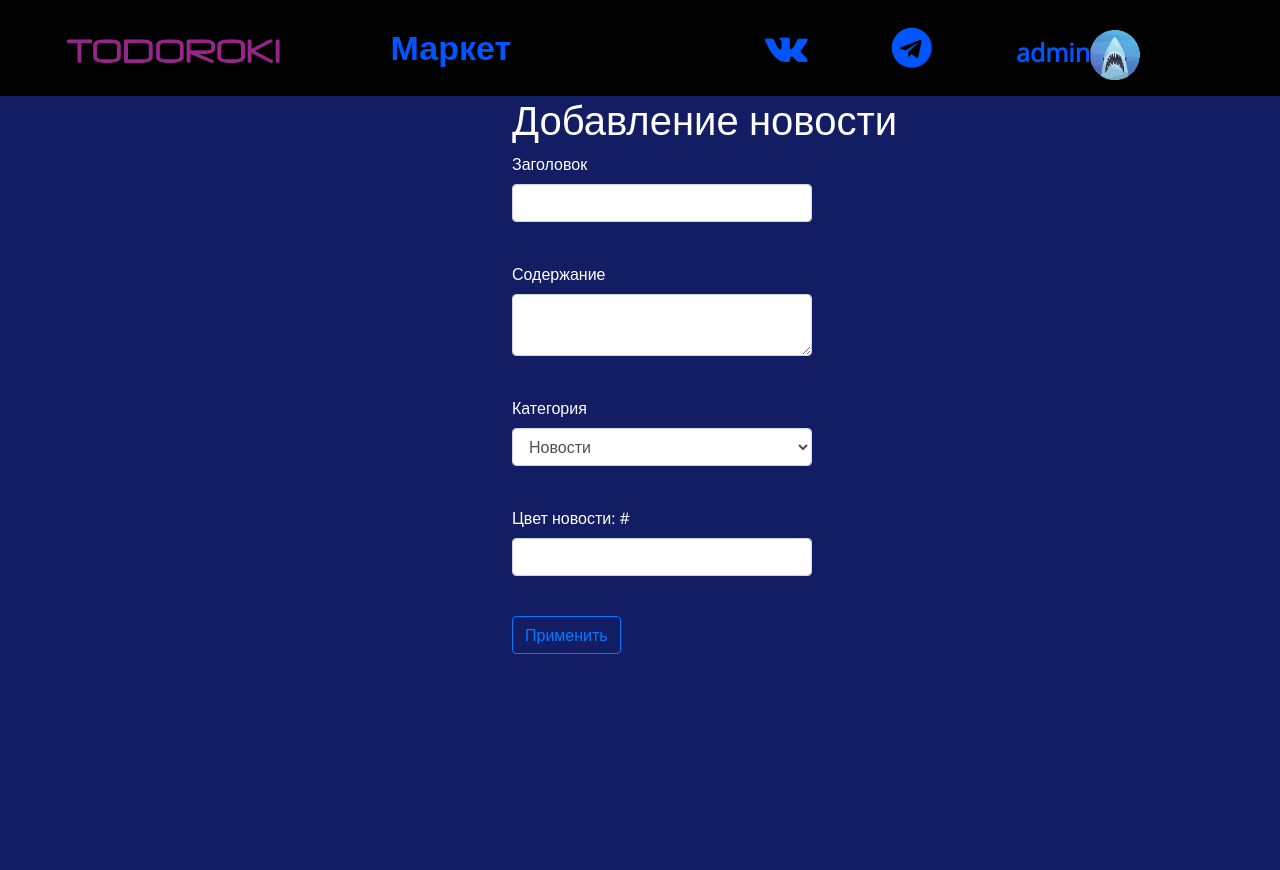
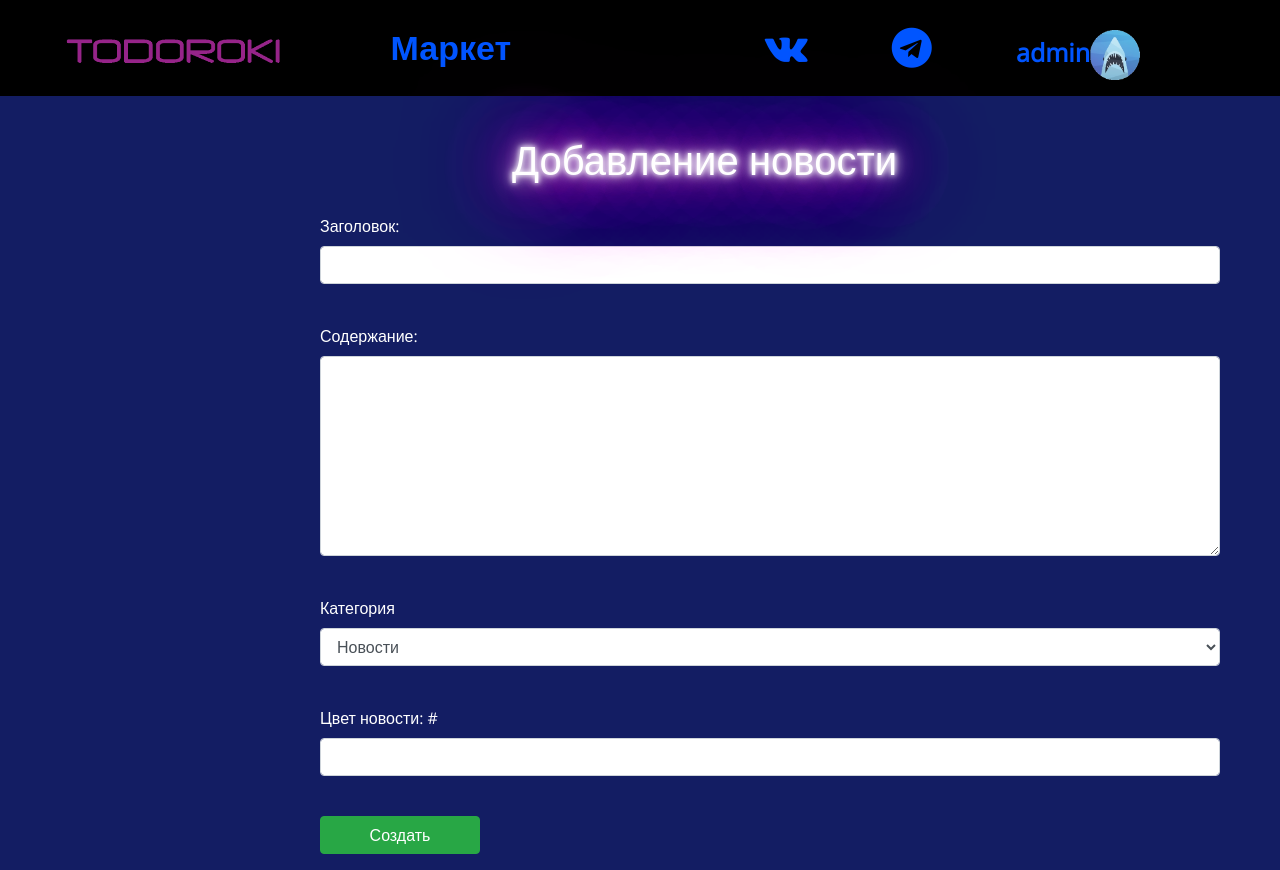
Before and after one commit to OhMyGodness123/WEB_SANYA_ANDREY, a Flask app: page /news in a window 1280 px wide. Before the commit the page ends 654 px from the top, so only its background shows below. Run offline with Flask 2, Linux system fonts and the light colour scheme; a user stored in the database is signed in; some libraries are stand-ins or nearby versions.

Commit message:
Remake change news

```diff
--- a/data/users.py
+++ b/data/users.py
@@ -10,7 +10,7 @@ import datetime
 
 class User(SqlAlchemyBase, UserMixin, SerializerMixin):
     __tablename__ = 'users'
-    id = sqlalchemy.Column(sqlalchemy.Integer, primary_key=True, autoincrement=True)
+    id = sqlalchemy.Column(sqlalchemy.Integer, primary_key=True, autoincrement=True, unique=True)
     nickname = sqlalchemy.Column(sqlalchemy.String, unique=True)
     email = sqlalchemy.Column(sqlalchemy.String)
     hashed_password = sqlalchemy.Column(sqlalchemy.String)
--- a/main.py
+++ b/main.py
@@ -42,16 +42,17 @@ class LoginForm(FlaskForm):
 
 
 class NewsForm(FlaskForm):
-    title = StringField('Заголовок', validators=[DataRequired()])
-    text = TextAreaField('Содержание')
+    title = StringField('Заголовок:', validators=[DataRequired()])
+    text = TextAreaField('Содержание:')
     color = StringField('Цвет новости: #')
     category = SelectField('Категория',
                            choices=[('Новости', 'Новости'), ('Софт', 'Софт'), ('Халява', 'Халява'),
                                     ('Обсуждение игр', 'Обсуждение игр')])
-    submit = SubmitField('Применить')
+    submit = SubmitField('Создать')
 
 
 @app.route('/logout')
+@login_required
 def logout():
     logout_user()
     return redirect('/')
@@ -91,7 +92,7 @@ def news_delete(id):
     return redirect('/')
 
 
-@app.route('/news/<int:id>', methods=['GET', 'POST'])
+@app.route('/change_news/<int:id>', methods=['GET', 'POST'])
 @login_required
 def edit_news(id):
     form = NewsForm()
@@ -117,8 +118,9 @@ def edit_news(id):
             return redirect('/')
         else:
             abort(404)
-    return render_template('add_news.html', title='Редактирование новости', form=form,
-                           nickname=current_user.nickname, image=current_user.avatar)
+    return render_template('add_news.html', form=form,
+                           nickname=current_user.nickname, image=current_user.avatar,
+                           title='Редактирование')
 
 
 @app.route('/login', methods=['GET', 'POST'])
@@ -147,13 +149,15 @@ def reqister():
         except PermissionError:
             img = random.choice(['avatar1.png', 'avatar2.png', 'avatar3.png', 'avatar4.png',
                                  'avatar5.png', 'avatar6.png', 'avatar7.png'])
-            path = f"static/img/{img}"
+            path = f"/static/img/{img}"
         if form.password.data != form.password_again.data:
             return render_template('register.html', title='Регистрация',
                                    form=form,
                                    message="Пароли не совпадают")
         session = db_session.create_session()
-        if session.query(users.User).filter(users.User.email == form.email.data).first():
+        if session.query(users.User).filter(
+                users.User.email == form.email.data).first() or session.query(users.User).filter(
+            users.User.nickname == form.name.data).first():
             return render_template('register.html', title='Регистрация',
                                    form=form,
                                    message="Такой пользователь уже есть")
@@ -173,7 +177,25 @@ def reqister():
 def index():
     session = db_session.create_session()
     new = session.query(news.News).all()
-    (new).reverse()
+    new.reverse()
+    if current_user.is_authenticated:
+        return render_template('forum.html', title='Todoroki', nickname=current_user.nickname,
+                               image=current_user.avatar, news=new)
+    return render_template('forum.html', title='Todoroki', news=new)
+
+
+@app.route("/<category>")
+def sorted_news(category):
+    session = db_session.create_session()
+    if category == 'only_games':
+        new = session.query(news.News).filter(news.News.category == 'Обсуждение игр').all()
+    elif category == 'only_soft':
+        new = session.query(news.News).filter(news.News.category == 'Софт').all()
+    elif category == 'only_halyava':
+        new = session.query(news.News).filter(news.News.category == 'Халява').all()
+    else:
+        new = session.query(news.News).filter(news.News.category == 'Новости').all()
+    new.reverse()
     if current_user.is_authenticated:
         return render_template('forum.html', title='Todoroki', nickname=current_user.nickname,
                                image=current_user.avatar, news=new)
--- a/templates/Register.html
+++ b/templates/Register.html
@@ -45,7 +45,7 @@
             <p style="color: white;">Выберите аватарку</p>
              <p><input type="file" class="form-control-file" id="photo" name="file" style="color: white;"></p>
             <p>{{ form.submit(type="submit", class="btn btn-outline-success") }}</p>
-            <div style="color: white">{{message}}</div>
+            <div style="color: red">{{message}}</div>
         </form>
 </div>
 {% endblock %}
--- a/templates/add_news.html
+++ b/templates/add_news.html
@@ -1,14 +1,18 @@
 {% extends "base.html" %}
 
 {% block content %}
-<div style="margin-left: 40%">
-    <h1 class="login-text" style="color: white">{{ title }}</h1>
+<div style="margin-left: 25%">
+    <h1 class="login-text"
+        style="color: white; margin-left: 20%; margin-top: 40px; text-shadow: 0 0 5px #ffffff,
+         0 0 10px #ffffff, 0 0 20px #ffffff, 0 0 40px #ff00de, 0 0 80px #ff00de,
+          0 0 90px #ff00de, 0 0 100px #ff00de, 0 0 150px #ff00de">
+        {{ title }}</h1>
     <form action="" method="post">
         {{ form.hidden_tag() }}
         {{ form.csrf_token }}
-            <p>
+        <p style="margin-top: 30px;">
             {{ form.title.label(style="color: white") }}<br>
-                {{ form.title(class="form-control", style="width: 300px") }}<br>
+            {{ form.title(class="form-control", style="width: 900px") }}<br>
             {% for error in form.title.errors %}
         <p class="alert alert-danger" role="alert">
             {{ error }}
@@ -17,7 +21,7 @@
         </p>
         <p>
             {{ form.text.label(style="color: white") }}<br>
-                {{ form.text(class="form-control", style="width: 300px") }}<br>
+            {{ form.text(class="form-control", style="width: 900px; height: 200px;") }}<br>
             {% for error in form.text.errors %}
         <p content="alert alert-danger" role="alert">
             {{ error }}
@@ -26,7 +30,7 @@
         </p>
         <p>
             {{ form.category.label(style="color: white") }}<br>
-                {{ form.category(class="form-control", style="width: 300px") }}<br>
+            {{ form.category(class="form-control", style="width: 900px") }}<br>
             {% for error in form.category.errors %}
         <p content="alert alert-danger" role="alert">
             {{ error }}
@@ -35,14 +39,14 @@
         </p>
         <p>
             {{ form.color.label(style="color: white") }}<br>
-                {{ form.color(class="form-control", style="width: 300px") }}<br>
+            {{ form.color(class="form-control", style="width: 900px") }}<br>
             {% for error in form.color.errors %}
         <p content="alert alert-danger" role="alert">
             {{ error }}
         </p>
         {% endfor %}
         </p>
-            <p>{{ form.submit(type="submit", class="btn btn-outline-primary") }}</p>
+        <p>{{ form.submit(type="submit", class="btn btn-success", style="width: 160px;") }}</p>
         {{message}}
     </form>
 </div>
--- a/templates/base.html
+++ b/templates/base.html
@@ -16,7 +16,7 @@
 <body>
     <header>
         <div>
-            <a href="/"><img src="static/img/logo.png" alt="logo" class="logo"></a>
+            <a href="/"><img src="/static/img/logo.png" alt="logo" class="logo"></a>
             <a href="/market" class="market" style="text-decoration: none;">Маркет</a>
             <nav>
                 <ul>
--- a/templates/login.html
+++ b/templates/login.html
@@ -25,7 +25,7 @@
             </p>
             <p style="color: white">{{ form.remember_me() }} {{ form.remember_me.label }}</p>
             <p style="color: white">{{ form.submit(type="submit", class="btn btn-outline-warning") }}</p>
-            <div style="color: white">{{ message }}</div>
+             <div style="color: red">{{message}}</div>
     </form>
     </div>
 {% endblock %}
```
Also changed, not shown: templates/forum.html (+9 -8 lines), db/blogs.sqlite (added). Lines whose indentation alone changed are shown as unchanged.
